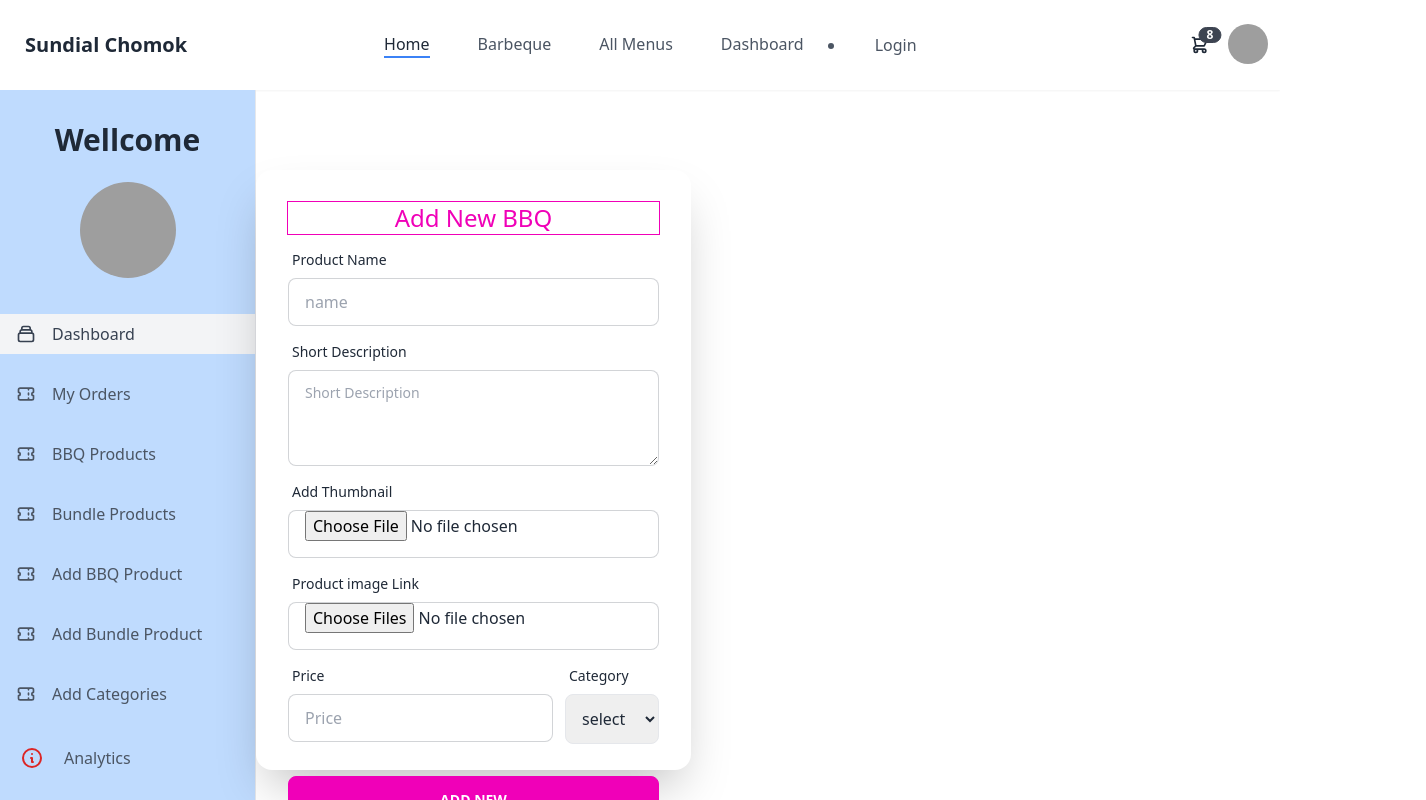
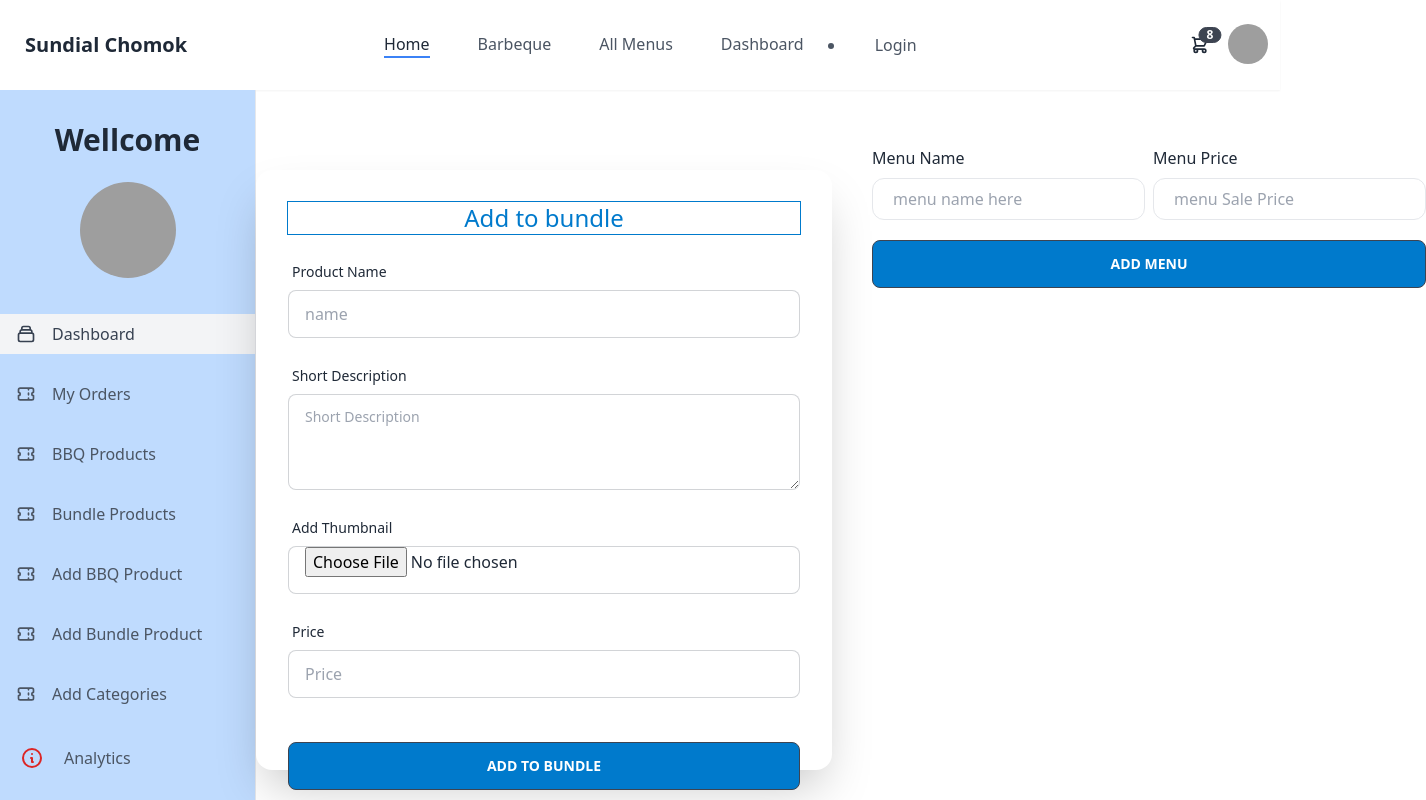
Before and after one commit to rafiqcoder/BarbequeTonight, a Next.js app: page /dashboard/addBundle in a window 1280 px wide. Shown: the top 800 px of the page, 1426 px wide, since content can reach past the window. Built offline with nearby package versions, Linux system fonts and the light colour scheme; grey boxes are pictures that could not be loaded.

Commit message:
added menu functionality

```diff
--- a/components/CartBar/CartBar.jsx
+++ b/components/CartBar/CartBar.jsx
@@ -57,7 +57,7 @@ const CartBar = () => {
                   >
                     <img
                       className="w-[100px] p-1 mr-2"
-                      src={item.thumb ? item.thumb : item.menu[0]?.image}
+                      src={item.thumb ? item.thumb : item.menu[0]?.thumb}
                       alt="/"
                     />
                     <div className="flex flex-col">
--- a/components/HomeMain/HomMenu/HomeMenu.jsx
+++ b/components/HomeMain/HomMenu/HomeMenu.jsx
@@ -1,3 +1,4 @@
+import { useGetMenusQuery } from "@/src/store/api/productsApi";
 import { addToCart } from "@/src/store/cartSlice";
 import { useRouter } from "next/router";
 import { useEffect,useState } from "react";
@@ -6,32 +7,46 @@ import { useDispatch,useSelector } from "react-redux";
 
 const HomeMenu = () => {
   const { activeUser } = useSelector(state => state.userAuth);
+  const { data, error, isLoading, isSuccess, isFetching } = useGetMenusQuery();
   const [bundleProducts,setBundleProducts] = useState([]);
   const [activeMenu,setActiveMenu] = useState([]);
   const dispatch = useDispatch();
   const [menuItems,setMenuItems] = useState([]);
   const [total,setTotal] = useState(0);
-  const {asPath,pathname} = useRouter();
+  const { asPath,pathname } = useRouter();
+
   useEffect(() => {
-    fetch("bundledb.json")
-      .then((response) => response.json())
-      .then((data) => setBundleProducts(data));
-  },[])
+    if (data !== null || data !== undefined || data !== "") {
+
+      setBundleProducts(data);
+    }
+    console.log(data);
+  },[data])
   useEffect(() => {
-    let menu = bundleProducts.filter((e) => e._id === 1);
-    setMenuItems(menu[0]?.menu);
-    setActiveMenu(menu[0]);
+    // console.log('bundleProducts',bundleProducts);
+    // console.log('menu',menu);
+    if (bundleProducts !== undefined || bundleProducts !== null || bundleProducts !== "") {
+      console.log('bundleProducts',bundleProducts);
+      if (bundleProducts) {
+        let menu = bundleProducts;
+        console.log("menu",menu);
+        setMenuItems(bundleProducts[0]?.menu);
+        setActiveMenu(bundleProducts[0]);
+      }
+
+    }
     // console.log(menu[0]?.menu);
   }, [bundleProducts]);
 
   const setMenu = (id) => {
-    let menu = bundleProducts.filter((e) => e._id === id);
+    let menu = bundleProducts?.filter((e) => e._id === id);
     // console.log(menu2);
     // let [menu] = activeMenu[0];
     setActiveMenu(menu[0]);
     // console.log(menu);
     setMenuItems(menu[0]?.menu);
   }
+  console.log(data);
 
   const addBundleToCart = () => {
     const updatedProduct = {
@@ -71,7 +86,7 @@ const HomeMenu = () => {
               className="bg-white shadow-md rounded-2xl grid grid-cols-2 md:grid-cols-4 lg:grid-cols-7 overflow-hidden cursor-pointer"
               id="btnContainer"
             >
-              {bundleProducts.map((e, i) => (
+              {bundleProducts?.map((e, i) => (
                 <li key={i._id}
                   className={`flex flex-col items-center justify-center py-6 px-12 ${
                     activeMenu?._id === e._id ? "bg-[#eb0029]  text-white" : ""
@@ -129,7 +144,7 @@ const HomeMenu = () => {
                   <div className="border-[#bdbdbd] border-solid border-x-[1px] border-y-[1px] rounded-xl bg-[#faf7f2] flex flex-row justify-items-stretch items-center overflow-hidden gap-6 group">
                     <div className="bg-[rgba(255,157,45,0.2)] group-hover:bg-[#ff9d2d] transition ease-in-out flex flex-col justify-center align-center px-6 self-stretch rounded-xl">
                       <img
-                        src={e.image}
+                        src={e.thumb}
                         alt="Product Image"
                         className="group-hover:scale-125 transition ease-in-out duration-500 w-[120px] h-[120px] object-cover rounded-xl"
                       />
--- a/pages/dashboard/addBundle/index.jsx
+++ b/pages/dashboard/addBundle/index.jsx
@@ -1,16 +1,17 @@
+import { generateString } from "@/src/store/utils";
 import { useRouter } from "next/router";
 import { useEffect,useState } from "react";
 import { useForm } from "react-hook-form";
 import toast from "react-hot-toast";
 import DashBoardLayout from "../../../Layout/DashBoardLayout";
-import { useAddProductMutation } from "../../../src/store/api/productsApi";
+import { useAddMenuMutation, useAddProductMutation } from "../../../src/store/api/productsApi";
 
 const AddBundle = () => {
-  const [addProduct, { isLoading }] = useAddProductMutation();
+  const [addProduct,{ isLoading }] = useAddProductMutation();
+  const [addMenu,{ isLoading:isLoading2 }] = useAddMenuMutation();
   const [imgLinks, setImgLinks] = useState([]);
   const [imgDeleteLinks, setImgDeleteLinks] = useState([]);
   const [imgData, setImgData] = useState([]);
-  const [thumbnail, setThumbnail] = useState("");
   const {
     register,
     formState: { errors },
@@ -21,24 +22,74 @@ const AddBundle = () => {
   let imgLinksAndDelete = [];
   const route = useRouter();
   //seting title
+  const [bundle, setBundle] = useState({
+    name: "",
+    price: "",
+    menu: [],
+  });
+  const [files, setFiles] = useState(null);
+
+
   useEffect(() => {
     setImgData(imgLinksAndDelete);
   }, [imgLinks]);
 
-  if (refresh || isLoading) {
+  if (refresh || isLoading || isLoading2) {
     return <div className="loader">Loading...</div>;
   }
 
-  const handleAddBundle = (data) => {
-    setRefresh(true);
+  const handleAddBundle = async(data) => {
+    let thumbData = '';
+    const formData = new FormData();
+
+    formData.append("image", files);
+
+    const url = `https://api.imgbb.com/1/upload?key=6f6532924365b7836240f21e17a0852a`;
+  const res= await fetch(url, {
+      method: "POST",
+      body: formData,
+    })
+   const imgData = await res.json();
+
+    if (imgData) {
+      thumbData = imgData.data.thumb.url;
+    }
+        // console.log("imagelinks" + imagelinks);
+
+
+    // console.log(data);
+
+    // setRefresh(true);
     const newData = {
       ...data,
-      thumb: thumbnail,
-      img: imgData,
+      thumb: thumbData,
+      id:generateString(6),
     };
     console.log(newData);
+    if (bundle.menu.length<6) {
 
-    addProduct(newData)
+      setBundle({...bundle,menu:[...bundle.menu,newData]})
+    } else {
+      toast.success("You can add only 6 products");
+    }
+    // addProduct(newData)
+    //   .unwrap()
+    //   .then((res) => {
+    //     if (res.acknowledged) {
+    //       toast.success("Product Added Successfully");
+    //       setRefresh(false);
+    //       route.push("/dashboard");
+    //     }
+    //   });
+  };
+  const handleAddtoDb = () => {
+    if (bundle.menu.length<6) {
+     return toast.error("You have to add 6 products to bundle");
+    }
+    if (bundle.name === "" || bundle.price === "") {
+      return toast.error("Please fill up all the fields");
+    }
+    addMenu(bundle)
       .unwrap()
       .then((res) => {
         if (res.acknowledged) {
@@ -47,120 +98,46 @@ const AddBundle = () => {
           route.push("/dashboard");
         }
       });
+  }
+console.log(bundle);
 
-    // formData.append("images", files[0]);
-    // console.log(formData);
+  // const handleAddBundle = (data) => {
+  //   setRefresh(true);
+  //   const newData = {
+  //     ...data,
+  //     thumb: thumbnail,
+  //     img: imgData,
+  //   };
+  //   console.log(newData);
 
-    // const formData = new FormData();
-    // formData.append("file", file);
-    // formData.append("picName", file.name);
-    // fetch(`http://localhost:5000/upload`, {
-    //   method: "POST",
-    //   body: formData,
-    // })
-    //   .then((res) => res.json())
-    //   .then((data) => {
-    //     console.log(data);
-    //     // console.log('data');
-    //   })
-    //   .catch((err) => {
-    //     console.log(err);
-    //   });
+  //   addProduct(newData)
+  //     .unwrap()
+  //     .then((res) => {
+  //       if (res.acknowledged) {
+  //         toast.success("Product Added Successfully");
+  //         setRefresh(false);
+  //         route.push("/dashboard");
+  //       }
+  //     });
 
-    // fetch(`http://localhost:5000/addBBQ`, {
-    //   method: "POST",
-    //   headers: {
-    //     "content-type": "application/json",
-    //   },
-    //   body: JSON.stringify(data),
-    // })
-    //   .then((res) => res.json())
-    //   .then((data) => {
-    //     if (data.acknowledged) {
-    //       toast.success("Product Added Successfully");
-    //       setRefresh(false);
-    //     }
-    //   })
-    //   .catch((err) => {
-    //     setRefresh(false);
-    //     console.log(err);
-    //   });
-    // toast.success("Product Added Successfully");
-  };
+
+  // };
 
   const deleteImg = (value) => {
     const url = value;
     //navigate to the url
     window.open(url, "_blank");
   };
-  const handleUpload = (e) => {
-    // console.log(files);
-    e.preventDefault();
-    e.stopPropagation();
-    const files = e.target.files;
-    console.log(files);
 
-    var imagelinks = [];
-    var deletelinks = [];
-    const formData = new FormData();
-    for (let i = 0; i < files.length; i++) {
-      // console.log(files[i]);
-
-      // setInterval(() => {
-      //   setImgLinks([...imgLinks, files[i]]);
-      // }, 1000);
-
-      formData.append("image", files[i]);
-      const url = `https://api.imgbb.com/1/upload?key=6f6532924365b7836240f21e17a0852a`;
-      fetch(url, {
-        method: "POST",
-        body: formData,
-      })
-        .then((res) => res.json())
-        .then((data) => {
-          // console.log(data);
-          // console.log('data');
-          imagelinks.push(data.data.url);
-          deletelinks.push(data.data.delete_url);
-          setImgLinks([...imgLinks, ...imagelinks]);
-          setImgDeleteLinks([...imgDeleteLinks, ...deletelinks]);
-          setThumbnail(data.data.thumb.url);
-          // console.log("imagelinks" + imagelinks);
-        })
-        .catch((err) => {
-          console.log(err);
-        });
-    }
-  };
   const addThumb = (e) => {
     // console.log(files);
     e.preventDefault();
     e.stopPropagation();
-    const files = e.target.files[0];
+    setFiles(e.target.files[0]);
+
     console.log(files);
-
-    const formData = new FormData();
-
-    formData.append("image", files);
-
-    const url = `https://api.imgbb.com/1/upload?key=6f6532924365b7836240f21e17a0852a`;
-    fetch(url, {
-      method: "POST",
-      body: formData,
-    })
-      .then((res) => res.json())
-      .then((data) => {
-        // console.log(data);
-        console.log(data);
-
-        setThumbnail(data.data.thumb.url);
-        // console.log("imagelinks" + imagelinks);
-      })
-      .catch((err) => {
-        console.log(err);
-      });
   };
-
+console.log(files);
   // console.log(files[0]);
 
   // console.log(formData);
@@ -183,11 +160,14 @@ const AddBundle = () => {
   return (
     <DashBoardLayout>
       <div>
-          <div className="card flex-shrink-0 w-full max-w-xl shadow-2xl bg-base-100 mx-auto my-20 h-[600px] gap-5">
-            <form onSubmit={handleSubmit(handleAddBundle)} className="card-body">
+        <div className="flex gap-x-10">
+          <form
+            onSubmit={handleSubmit(handleAddBundle)}
+            className="card-body card flex-shrink-0 w-full max-w-xl shadow-2xl bg-base-100 mx-auto my-20 h-[600px] gap-5"
+          >
             <div className=" text-center">
-                <h2 className="text-2xl text-secondary text-center outline outline-1">
-                  Add New BBQ
+              <h2 className="text-2xl text-[#007ACC] text-center outline outline-1">
+                Add to bundle
               </h2>
             </div>
             <div className=" gap-3 justify-between">
@@ -204,7 +184,10 @@ const AddBundle = () => {
                 />
               </div>
               {errors.name && (
-                  <p role="alert" className="text-red-500 text-xs font-medium mt-2">
+                <p
+                  role="alert"
+                  className="text-red-500 text-xs font-medium mt-2"
+                >
                   {errors.name?.message}
                 </p>
               )}
@@ -234,6 +217,7 @@ const AddBundle = () => {
                 type="file"
                 onChange={(e) => addThumb(e)}
                 className="input input-bordered"
+                required
               />
               {/* <input
                   type="text"
@@ -244,25 +228,7 @@ const AddBundle = () => {
                   className="input input-bordered"
                 /> */}
             </div>
-              <div className="form-control">
-                <label className="label">
-                  <span className="label-text">Product image Link</span>
-                </label>
-                <input
-                  type="file"
-                  multiple
-                  onChange={(e) => handleUpload(e)}
-                  className="input input-bordered"
-                />
-                {/* <input
-                  type="text"
-                  {...register("img", {
-                    required: "img is required",
-                  })}
-                  placeholder="Product image Link"
-                  className="input input-bordered"
-                /> */}
-              </div>
+
             <div className="flex gap-3 justify-between">
               <div className="form-control w-full">
                 <label className="label">
@@ -278,53 +244,87 @@ const AddBundle = () => {
                 />
               </div>
               {errors.price && (
-                  <p role="alert" className="text-red-500 text-xs font-medium mt-2">
+                <p
+                  role="alert"
+                  className="text-red-500 text-xs font-medium mt-2"
+                >
                   {errors.price?.message}
-                  </p>
-                )}
-                <div className="form-control w-full">
-                  <label className="label">
-                    <span className="label-text ">Category</span>
-                  </label>
-                  <select
-                    {...register("category", { required: "Category is required" })}
-                    className="border p-3 rounded-lg"
-                  >
-                    <option value="">select</option>
-                    <option value="bbq">BBQ</option>
-                    <option value="menu">MENU</option>
-                  </select>
-                </div>
-                {errors.category && (
-                  <p role="alert" className="text-red-500 text-xs font-medium mt-2">
-                    {errors.category?.message}
                 </p>
               )}
             </div>
             {/* Lorem ipsum dolor sit amet consectetur adipisicing elit. Officiis illo quae non praesentium assumenda itaque deleniti reiciendis dolores sapiente eligendi repudiandae vel, dolor ducimus corrupti veniam natus nesciunt quas ea. */}
             <div className="form-control mt-6">
-                <button type="submit" className="btn btn-secondary">
-                  add New
+              <button type="submit" className="btn bg-[#007ACC]">
+                add to bundle
               </button>
             </div>
           </form>
+          <div className="">
+            <div className="w-100 grid grid-cols-1 px-4 lg:px-0 lg:grid-cols-3 gap-7 mt-6 justify-items-start content-center max-h-[400px]">
+              {bundle.menu?.map((e, i) => (
+                <div className="border-[#bdbdbd] border-solid border-x-[1px] border-y-[1px] rounded-xl bg-[#faf7f2] flex flex-row justify-items-stretch items-center overflow-hidden gap-6 group h-[200px]">
+                  <div className="bg-[rgba(255,157,45,0.2)] group-hover:bg-[#ff9d2d] transition ease-in-out flex flex-col justify-center align-center px-6 self-stretch rounded-xl ">
+                    <img
+                      src={e.thumb}
+                      alt="Product Image"
+                      className="group-hover:scale-125 transition ease-in-out duration-500 w-[120px] h-[120px] object-cover rounded-xl"
+                    />
                   </div>
-          <div className="ml-10 flex flex-col gap-4">
-            <div className="">
-              <label htmlFor="">Thumbnail</label>
-              <img src={thumbnail} alt="" />
+                  <div className="block py-6">
+                    <div>
+                      <h1 className="text-[#010f1c] text-[20px] font-semibold font-rubik mb-2">
+                        {e.name}
+                      </h1>
                     </div>
-            {imgData.map((img) => (
-              <div className="flex gap-3">
-                <img src={img.img} alt="" />
+                    <p className="text-[#4d5765] text-[14px] font-normal font-roboto mb-[10px]">
+                      {e.description}
+                    </p>
+                    <div className="flex flex-row items-center justify-between pr-6">
+                      <h2 className="font-rubik text-[16px] font-medium text-[#eb0029]">
+                        ${e.price} &nbsp;&nbsp;
+                        <del className="text-[#4d5765]">$350.99</del>
+                      </h2>
+                    </div>
+                  </div>
+                </div>
+              ))}
+            </div>
+            <div className="w-full flex flex-col my-8 gap-5">
+              <div className="flex gap-2">
+                <div className="flex flex-col gap-2">
+                  <label htmlFor="">Menu Name</label>
+                  <input
+                    type="text"
+                    name="menuName"
+                    placeholder="menu name here"
+                    className="border px-5 py-2 rounded-xl"
+                    onChange={(e) =>
+                      setBundle({ ...bundle, name: e.target.value })
+                    }
+                  />
+                </div>
+                <div className="flex flex-col gap-2">
+                  <label htmlFor="">Menu Price</label>
+                  <input
+                    type="text"
+                    name="menuName"
+                    placeholder="menu Sale Price"
+                    className="border px-5 py-2 rounded-xl"
+                    onChange={(e) =>
+                      setBundle({ ...bundle, price: e.target.value })
+                    }
+                  />
+                </div>
+              </div>
               <button
-                  className="bg-red-500 w-6 h-6 rounded-full text-white"
-                  onClick={() => deleteImg(img.delete)}
+                type="submit"
+                className="btn bg-[#007ACC]"
+                onClick={handleAddtoDb}
               >
-                  X
+                Add Menu
               </button>
             </div>
-            ))}
+          </div>
         </div>
       </div>
     </DashBoardLayout>
--- a/pages/index.js
+++ b/pages/index.js
@@ -3,13 +3,7 @@ import HomeMain from '../components/HomeMain/HomeMain';
 import Layout from '../Layout/Layout';
 
 export default function Main() {
-  // const { bbqProducts,setBbqProducts } = useContext(DataContext);
-  // const { user,isLoading } = useContext(AuthContext);
-  // if (isLoading) {
-  //   return <div>loading...</div>
-  // }
 
-  // setBbqProducts(products);
   return (
 
     <Layout>
--- /dev/null
+++ b/src/store/utils.js
@@ -0,0 +1,12 @@
+const characters =
+    "ABCDEFGHIJKLMNOPQRSTUVWXYZabcdefghijklmnopqrstuvwxyz0123456789";
+
+export function generateString(length) {
+    let result = "";
+    const charactersLength = characters.length;
+    for (let i = 0; i < length; i++) {
+        result += characters.charAt(Math.floor(Math.random() * charactersLength));
+    }
+
+    return result;
+}
```
Also changed, not shown: components/HomeMain/HomeMain.jsx (+19 -0 lines), src/store/api/productsApi.js (+17 -10 lines). Lines whose indentation alone changed are shown as unchanged.
